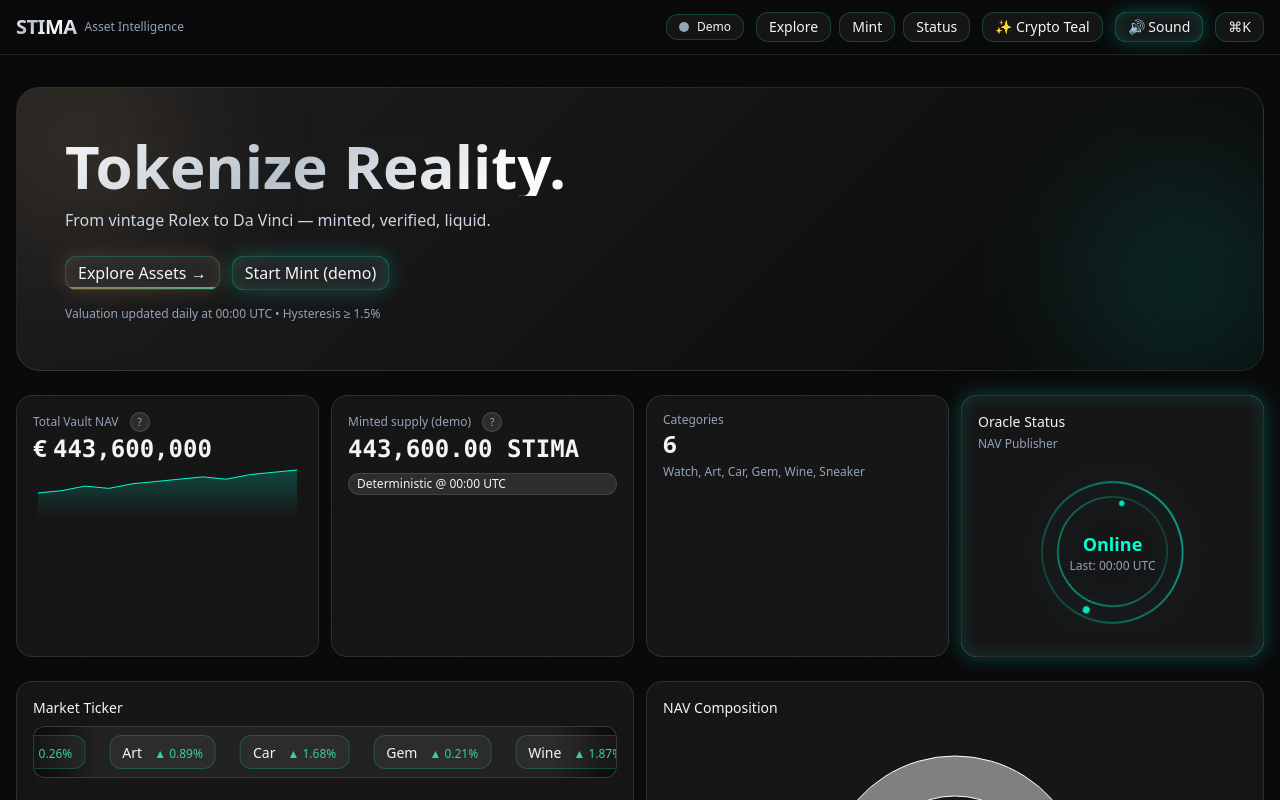
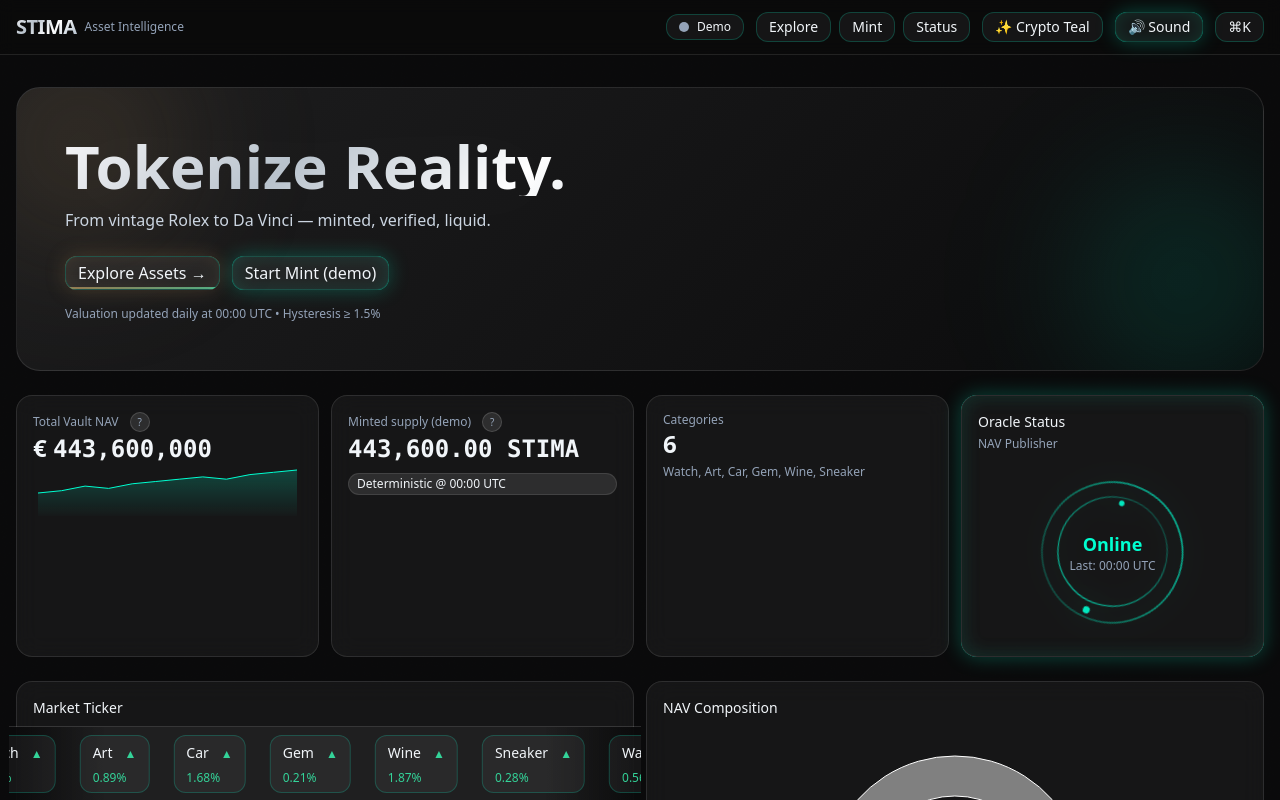
Before and after one commit to ALIERX/stima-next-ultra-V, a Next.js app: page / in a window 1280 px wide. Shown: the top 800 px of the page. Built offline with nearby package versions, Linux system fonts and the light colour scheme.

Commit message:
Update Ticker.tsx

```diff
--- a/components/Ticker.tsx
+++ b/components/Ticker.tsx
@@ -1,12 +1,14 @@
 'use client'
 import React from 'react'
+
 export default function Ticker({ items }:{items:string[]}){
+  const list = items.concat(items).concat(items) // molto lungo
   return (
-    <div className="relative whitespace-nowrap overflow-hidden py-2 rounded-xl border border-white/10 bg-white/5">
-      <div className="absolute inset-y-0 left-0 w-16 bg-gradient-to-r from-ink to-transparent pointer-events-none"/>
-      <div className="absolute inset-y-0 right-0 w-16 bg-gradient-to-l from-ink to-transparent pointer-events-none"/>
-      <div className="flex gap-6 animate-[marquee_18s_linear_infinite] px-4">
-        {items.concat(items).map((n,i)=> (
+    <div className="relative overflow-hidden py-2 border-y border-white/10 bg-white/[0.04] -mx-4 md:-mx-6">
+      <div className="absolute inset-y-0 left-0 w-24 bg-gradient-to-r from-ink to-transparent pointer-events-none"/>
+      <div className="absolute inset-y-0 right-0 w-24 bg-gradient-to-l from-ink to-transparent pointer-events-none"/>
+      <div className="flex gap-6 animate-[marquee_30s_linear_infinite] px-4">
+        {list.map((n,i)=> (
           <div key={i} className="pill hover:glow-teal transition-shadow">
             <span className="text-sm">{n}</span>
             <span className="ml-3 text-xs text-emerald-400">▲ {(Math.random()*2).toFixed(2)}%</span>
```
